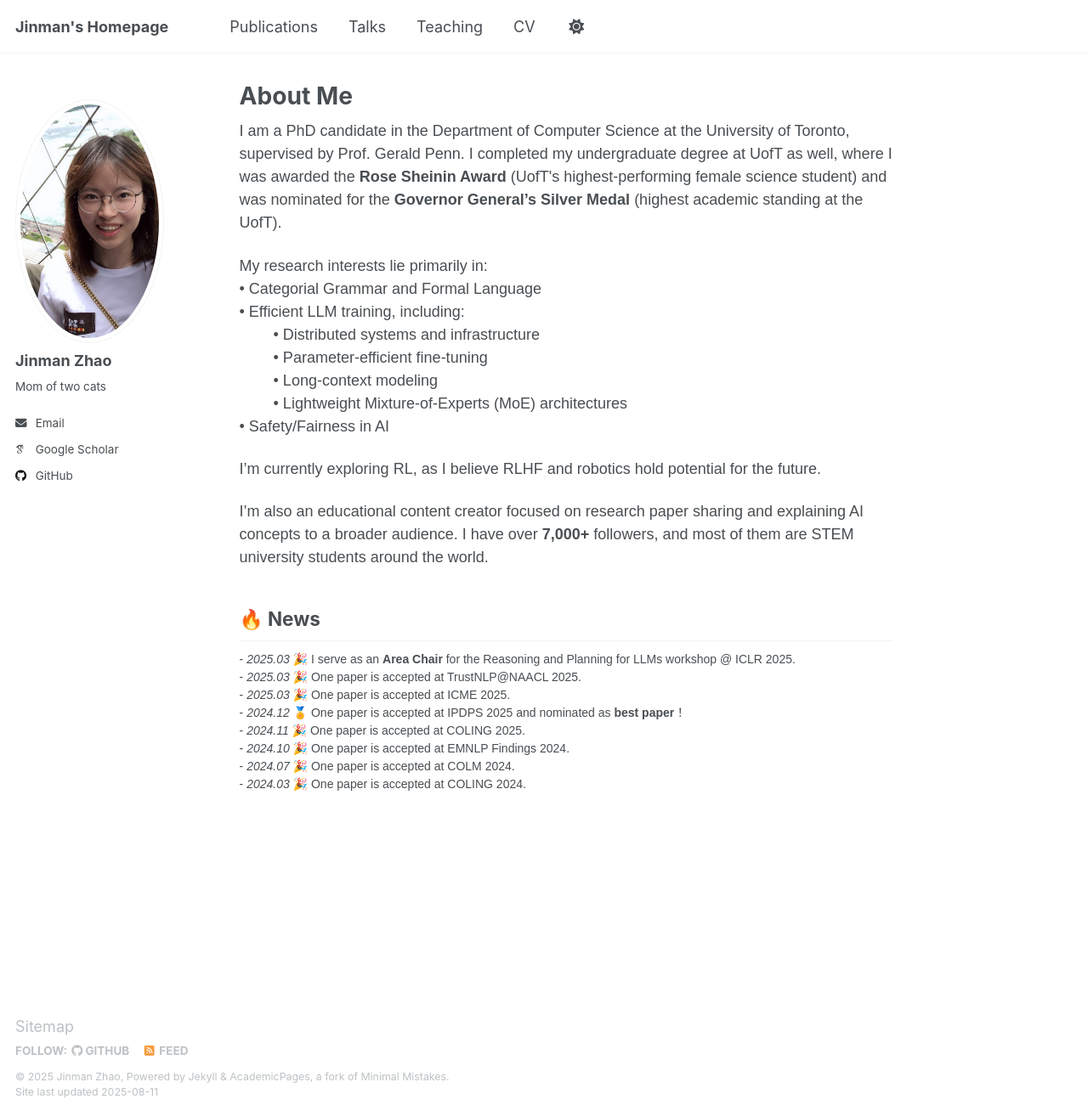
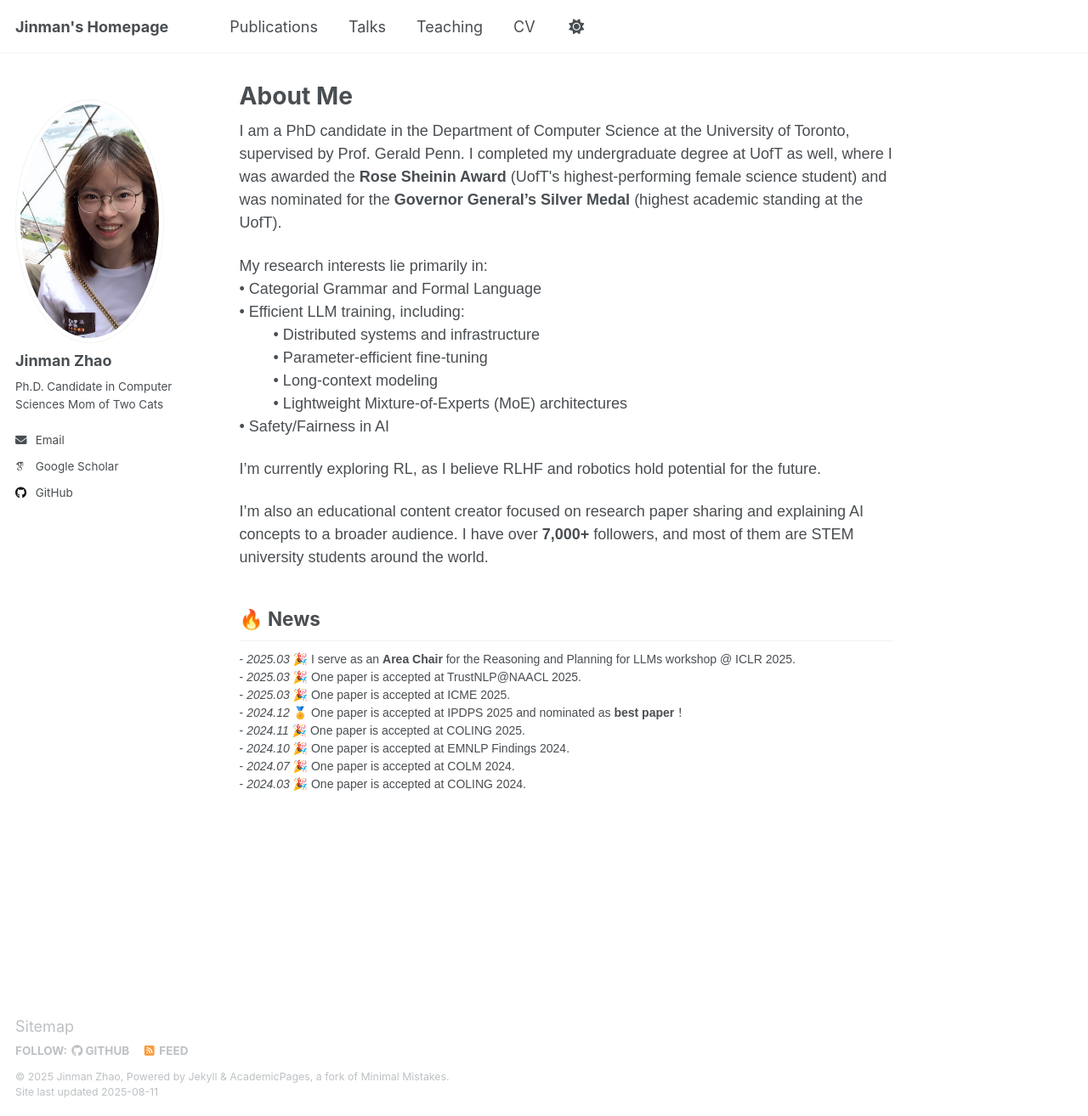
Before and after one commit to zhaojinm/zhaojinm.github.io, a Jekyll site: the page built from _pages/about.md, in a window 1280 px wide and 1314 px high. Shown: the whole window at 85% size. Built offline with Jekyll 4.4.1, drawn with Linux system fonts in a browser that asks for light colours; some web fonts are replaced.

Commit message:
Update _config.yml

```diff
--- a/_config.yml
+++ b/_config.yml
@@ -25,7 +25,7 @@ author:
   avatar           : "profile.png"
   name             : "Jinman Zhao"
   pronouns         : # example: "she/her"
-  bio              : "Mom of two cats"
+  bio              : "Ph.D. Candidate in Computer Sciences \n Mom of Two Cats"
   location         : #
   employer         : #
   uri              : # URL
```
